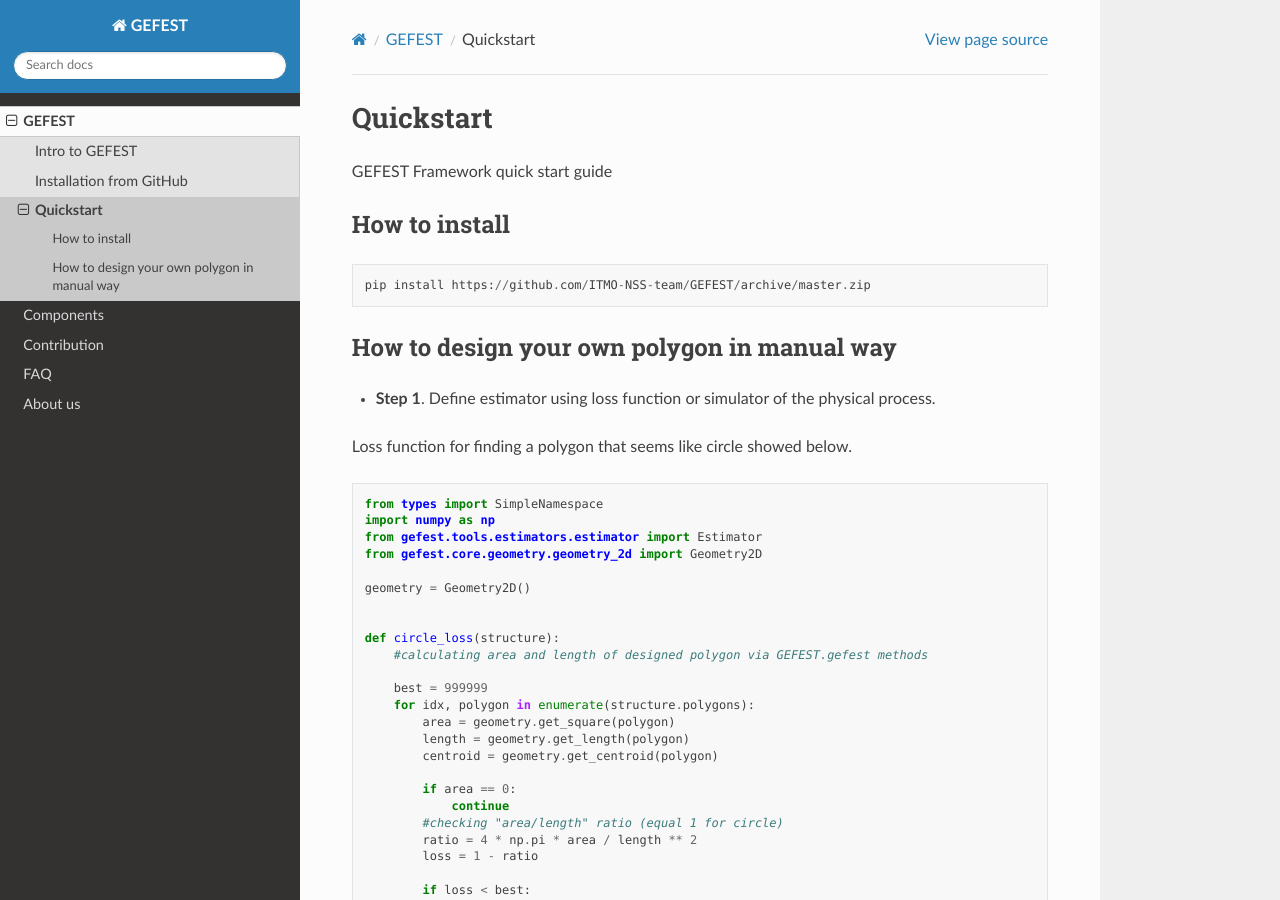
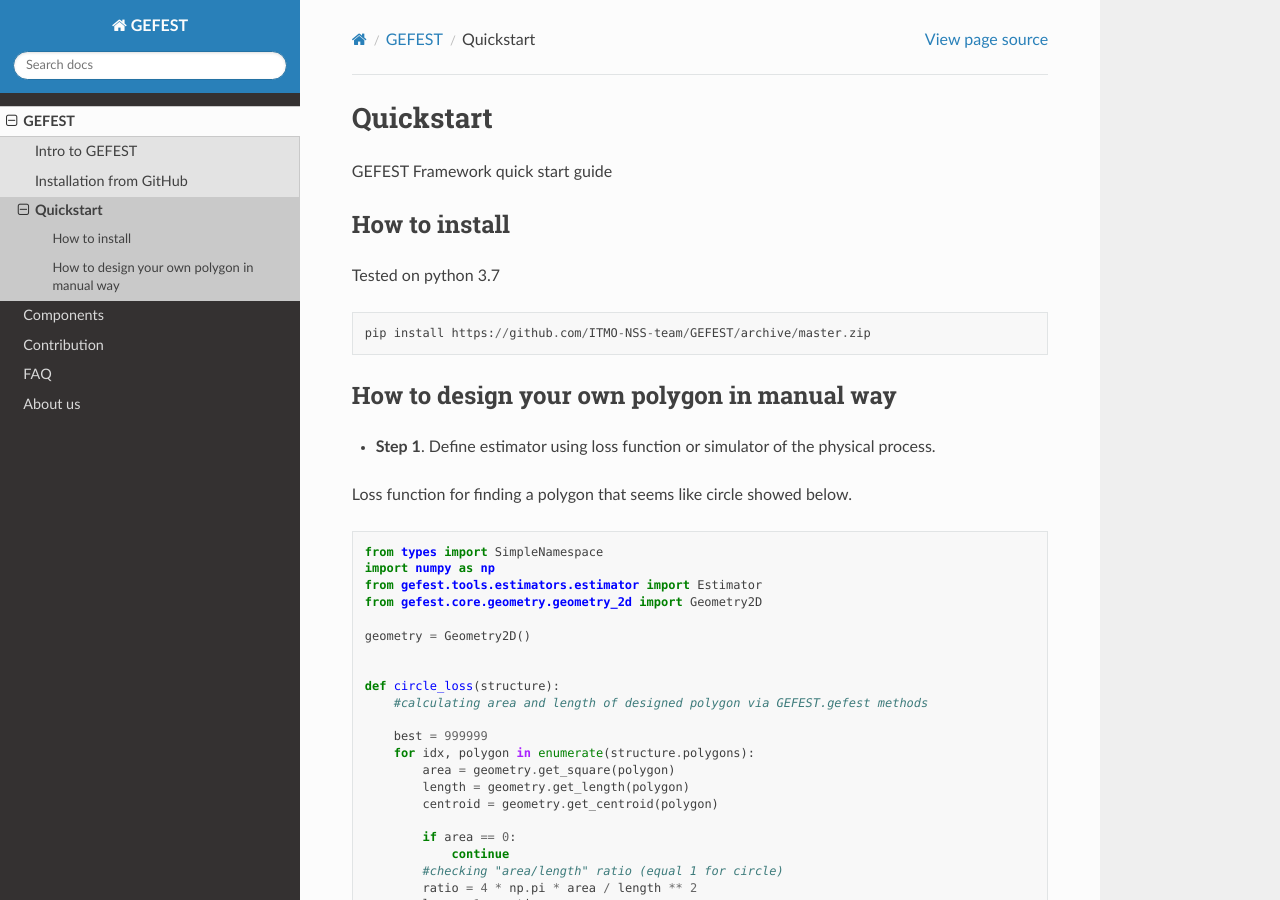
Before and after one commit to aimclub/GEFEST, a Sphinx documentation site: the page built from docs/source/gefest/quickstart.rst, in a window 1280 px wide and 900 px high. Built offline with Sphinx 7.4.7 and the Read the Docs theme 2.0.0, drawn with Linux system fonts in a browser that asks for light colours.

Commit message:
set tested python version

```diff
--- a/docs/source/gefest/quickstart.rst
+++ b/docs/source/gefest/quickstart.rst
@@ -3,8 +3,12 @@
 
 GEFEST Framework quick start guide
 
+
 How to install
 --------------
+
+Tested on python 3.7
+
 .. code::
 
  pip install https://github.com/ITMO-NSS-team/GEFEST/archive/master.zip
```
